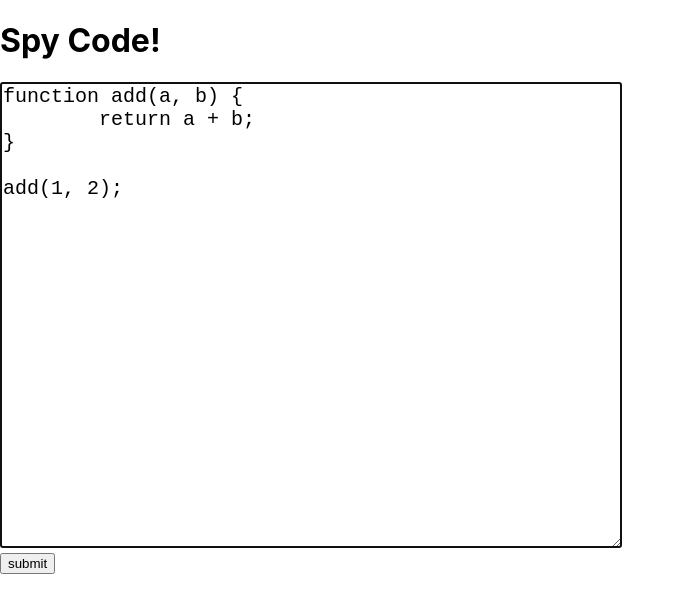
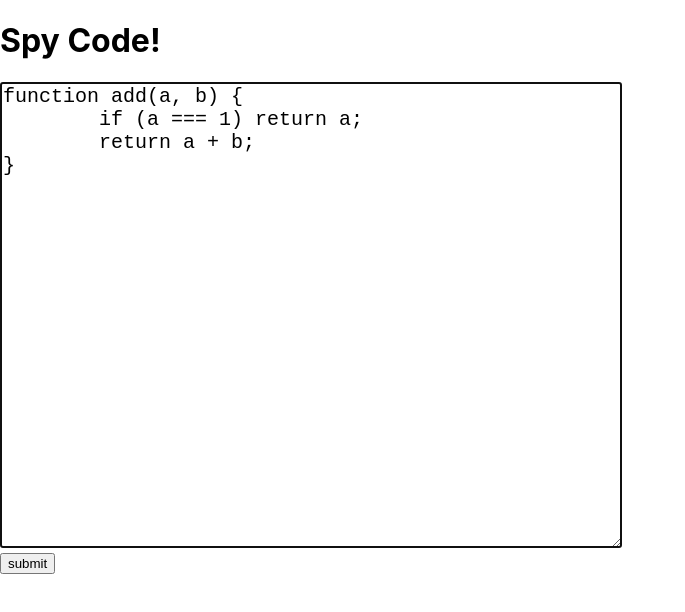
Before and after one commit to Pfuufy/spy-code, a React (Create React App) app: page / in a window 1280 px wide. Shown: the top 612 px of the page, without its empty margins (0-685 px from the left). Built offline with nearby package versions, Linux system fonts and the light colour scheme.

Commit message:
FUNCTION: convertToIIFEFunction()

```diff
--- a/src/App.js
+++ b/src/App.js
@@ -2,6 +2,7 @@ import React from 'react';
 
 import './App.css';
 
+import { convertToIIFEFunction } from './parser';
 import { parse } from '@babel/parser';
 import generate from '@babel/generator';
 
@@ -12,7 +13,6 @@ function Title() {
 class CodeForm extends React.Component {
     constructor(props) {
         super(props);
-
         this.keyDown = this.keyDown.bind(this);
     }
 
@@ -62,13 +62,11 @@ class App extends React.Component {
         this.state = {
             code: (
                 'function add(a, b) { \n' +
+                '\tif (a === 1) return a;\n' +
                 '\treturn a + b;\n' +
-                '}\n' +
-                '\n' +
-                'add(1, 2);'
+                '}'
             )
         };
-
         this.handleChange = this.handleChange.bind(this);
         this.handleSubmit = this.handleSubmit.bind(this);
     }
@@ -81,10 +79,10 @@ class App extends React.Component {
         e.preventDefault();
 
         const ast = parse(this.state.code);
-        const func = generate(ast);
+        // const func = generate(ast);
 
-        console.log(ast);
-        console.log(func.code);
+        const IIFEFunction = convertToIIFEFunction(ast);
+        console.log(IIFEFunction);
     }
 
     render() {
--- a/src/parser.js
+++ b/src/parser.js
@@ -1,7 +1,14 @@
-function modNode(node) {
-    if (node.type === 'BlockStatement') {
-        console.log('its a block statement');
-    }
+function convertToIIFEFunction(abstractSyntaxTree) {
+    const ast = abstractSyntaxTree;
+    const body = ast.program.body[0].body.body;
+
+    body.forEach(node => {
+        console.log(node);
+
+        try {
+            console.log(node.consequent.argument.name)
+        } catch {}
+    });
 }
 
-export { modNode }
+export { convertToIIFEFunction }
```
